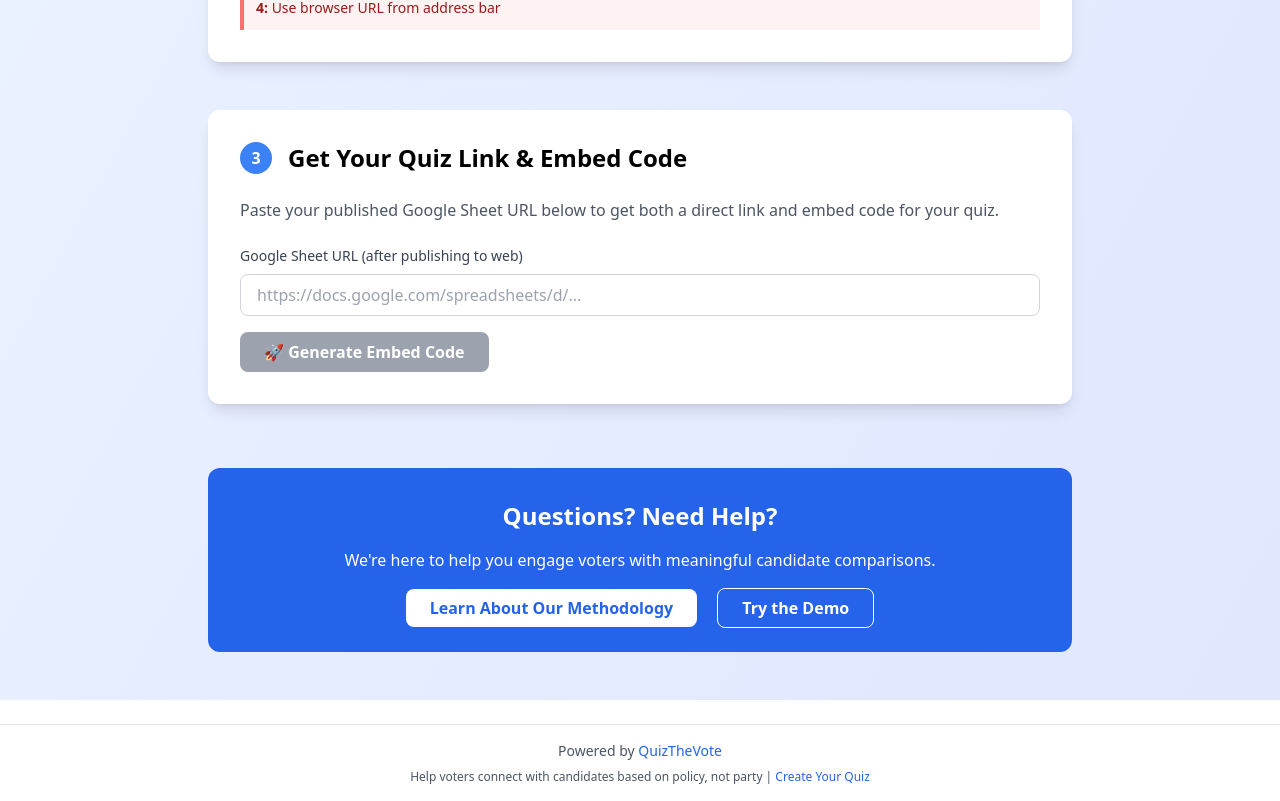
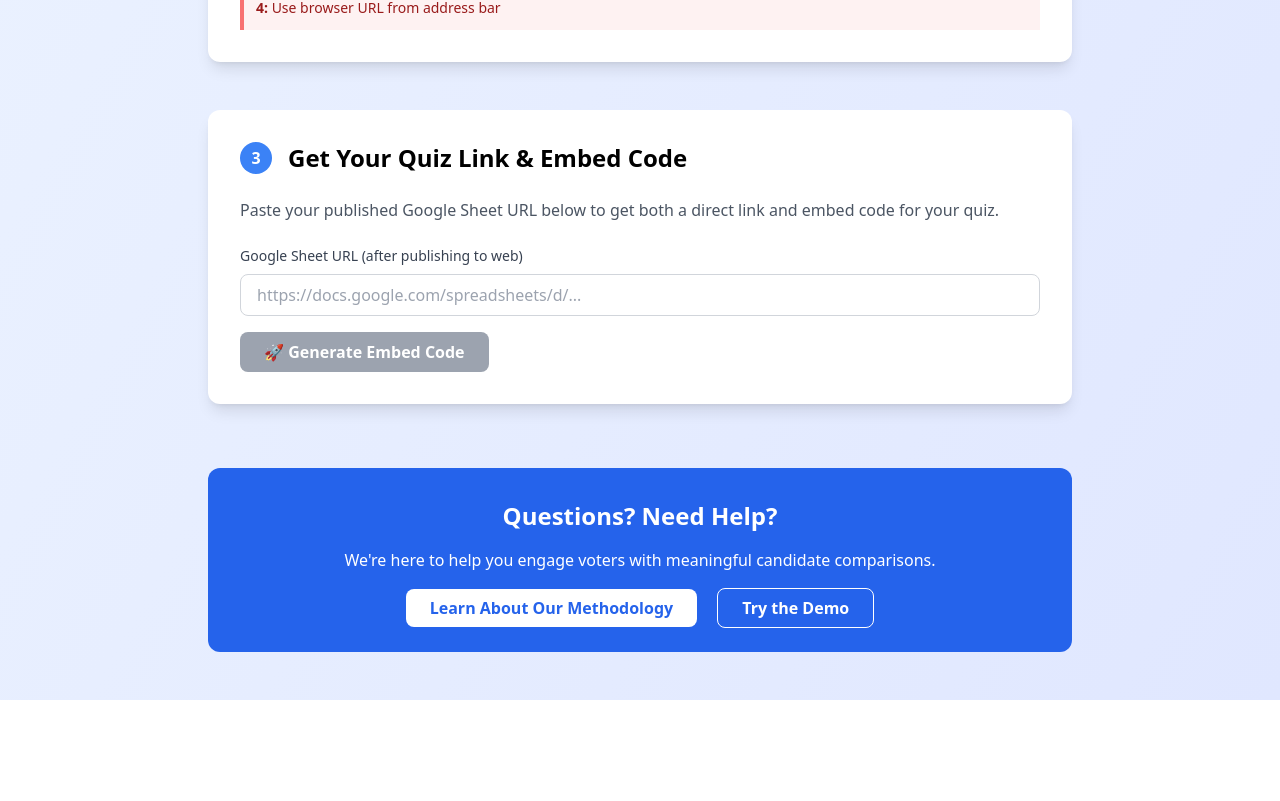
Before and after one commit to QuizTheVote/votequiz, a SvelteKit app: page /newsroom in a window 1280 px wide. Shown: the part 1718-2519 px from the top of the page. After the commit the page ends 2418 px from the top, so only its background shows below. Built offline with nearby package versions, Linux system fonts and the light colour scheme.

Commit message:
Remove footer, make header customizable, add results attribution

```diff
--- a/src/lib/components/Navbar.svelte
+++ b/src/lib/components/Navbar.svelte
@@ -1,13 +1,31 @@
 <script>
   import { page } from '$app/stores';
+  import { onMount } from 'svelte';
+
+  let customTitle = '';
+  let showHeader = true;
+
+  onMount(() => {
+    const urlParams = new URLSearchParams(window.location.search);
+    customTitle = urlParams.get('title') || 'Quiz The Vote';
+
+    // Option to hide header entirely
+    if (urlParams.get('header') === 'false') {
+      showHeader = false;
+    }
+  });
 </script>
 
+{#if showHeader}
 <nav class="bg-white shadow">
   <div class="container mx-auto px-4">
     <div class="flex justify-center h-16">
       <div class="flex items-center">
-        <span class="text-xl font-bold text-blue-600">🗳️ Quiz The Vote</span>
+        <span class="text-xl font-bold text-blue-600">
+          {#if customTitle === 'Quiz The Vote'}🗳️ {/if}{customTitle}
+        </span>
       </div>
     </div>
   </div>
 </nav>
+{/if}
--- a/src/routes/+layout.svelte
+++ b/src/routes/+layout.svelte
@@ -5,19 +5,6 @@
 
 <Navbar />
 
-<div>
-  <main>
-    <slot />
-  </main>
-  <footer class="bg-white border-t py-4 mt-6">
-    <div class="container mx-auto px-4 text-center text-gray-600 text-sm">
-      <p class="mb-2">
-        Powered by <a href="https://www.quizthevote.com" target="_blank" class="text-blue-600 hover:text-blue-800 font-medium">QuizTheVote</a>
-      </p>
-      <p class="text-xs">
-        Help voters connect with candidates based on policy, not party |
-        <a href="https://www.quizthevote.com/build-your-quiz/" target="_blank" class="text-blue-600 hover:text-blue-800">Create Your Quiz</a>
-      </p>
-    </div>
-  </footer>
-</div>
+<main>
+  <slot />
+</main>
--- a/src/routes/+page.svelte
+++ b/src/routes/+page.svelte
@@ -370,6 +370,13 @@
         candidates={candidateMatches}
         bind:expandedCandidateId
       />
+
+      <!-- Attribution -->
+      <div class="text-center mt-8 pt-6 border-t border-gray-200">
+        <p class="text-sm text-gray-600">
+          Powered by <a href="https://www.quizthevote.com" target="_blank" class="text-blue-600 hover:text-blue-800 font-medium">QuizTheVote</a>
+        </p>
+      </div>
     </div>
   {:else if currentQuestion}
     <!-- Question Screen -->
```
